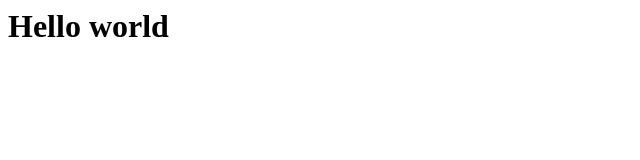
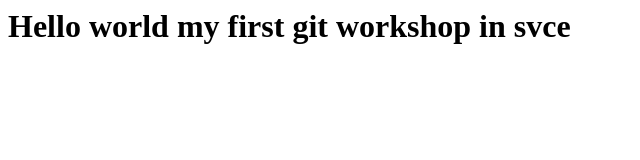
Before and after one commit to bargavimanickam/pluginlaravel, a plain HTML site: page index.html in a window 1280 px wide. Shown: the whole page, without its empty margins (0-640 px from the left). Drawn offline with Linux system fonts and the light colour scheme.

Commit message:
new content in index file

```diff
--- a/index.html
+++ b/index.html
@@ -2,6 +2,9 @@
 <body>
 <h1>
  Hello world
+
+
+ my first git workshop in svce
 </h1>
 </body>
 
```
